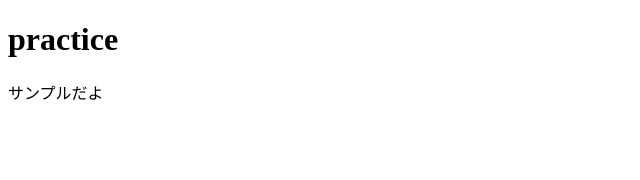
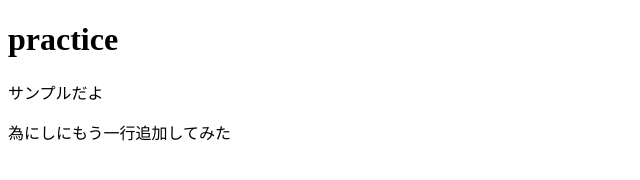
Before and after one commit to yusuke-watanabe-github/html-test, a plain HTML site: page index.html in a window 1280 px wide. Shown: the whole page, without its empty margins (0-640 px from the left). Drawn offline with Linux system fonts and the light colour scheme.

Commit message:
２回目のコミットだよ

```diff
--- a/index.html
+++ b/index.html
@@ -7,5 +7,6 @@
   <body>
     <h1>practice</h1>
     <p>サンプルだよ</p>
+    <p>為にしにもう一行追加してみた</p>
 </body>
 </html>
```
